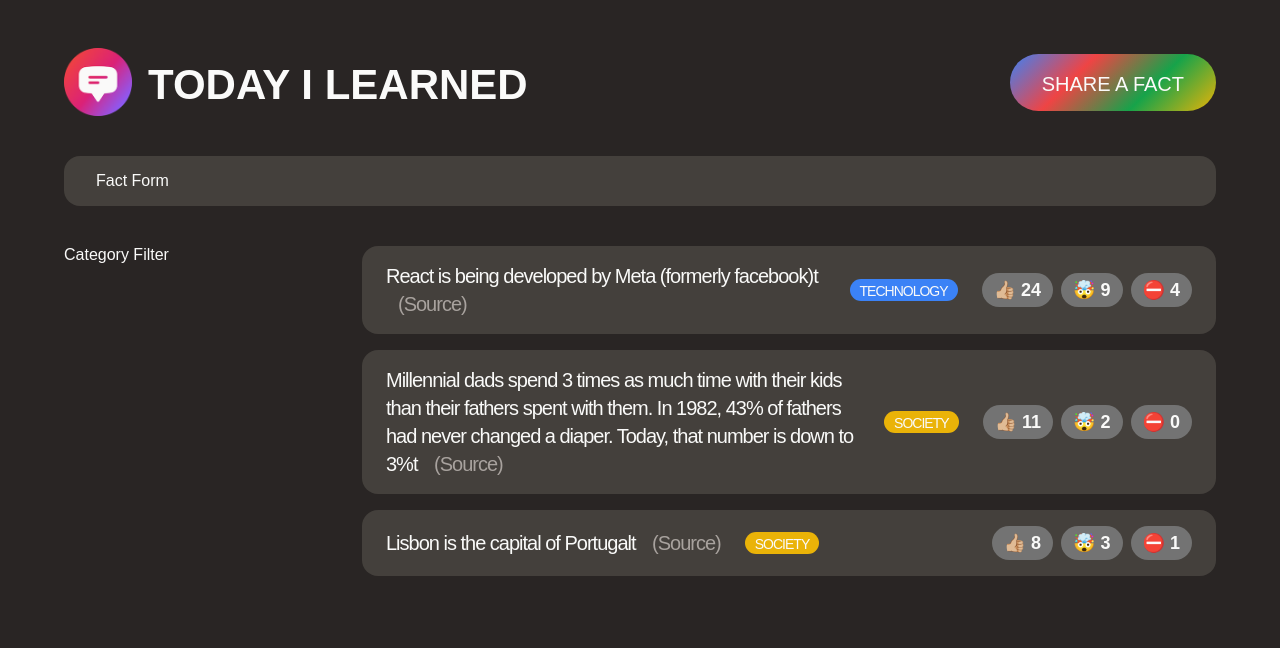
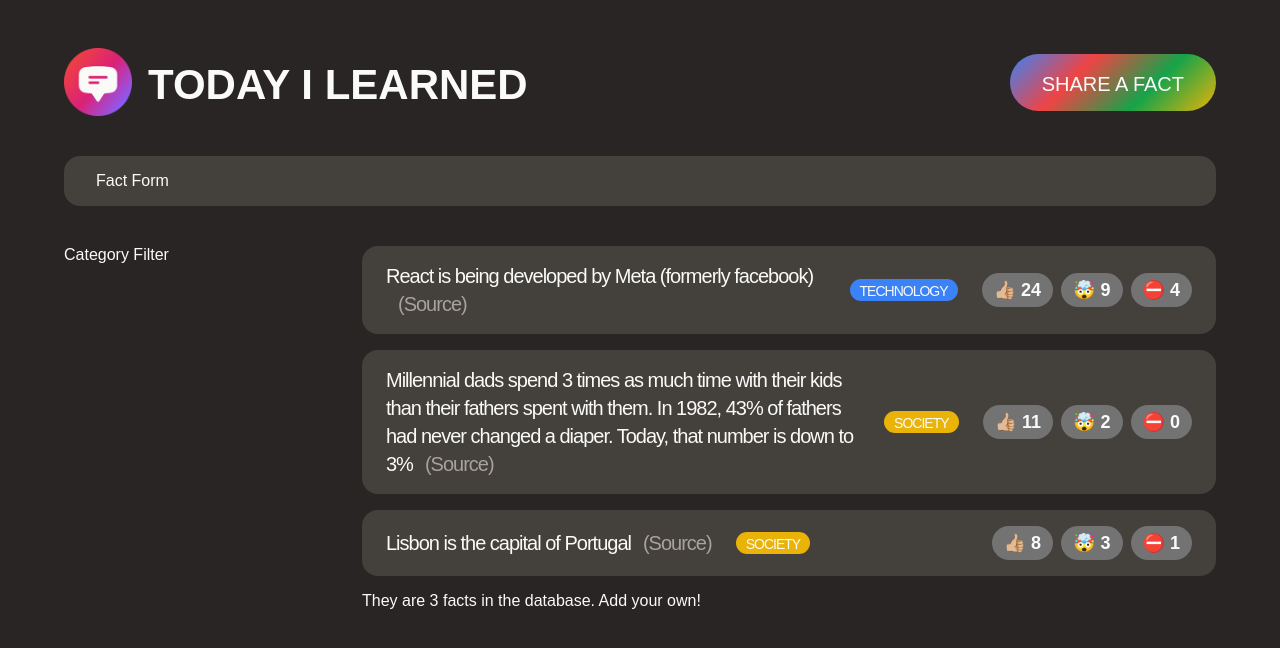
Before and after one commit to Zbigniew013/crush-course-jonas, a React (Create React App) app: page / in a window 1280 px wide. Shown: the top 648 px of the page. Built offline with nearby package versions, Linux system fonts and the light colour scheme; a web font is replaced by a local one.

Commit message:
passing and receiving props

```diff
--- a/src/App.js
+++ b/src/App.js
@@ -86,19 +86,33 @@ function FactList() {
     <section>
       <ul className='facts-list'>
         {facts.map(fact => (
-          <li key={fact.id} className='fact'>
+          <Fact key={fact.id} fact={fact} test='23' />
+        ))}
+      </ul>
+      <p>They are {facts.length} facts in the database. Add your own! </p>
+    </section>
+  );
+}
+
+function Fact({ fact }) {
+  return (
+    <li className='fact'>
       <p>
-              {fact.text}t{" "}
-              <a className='source' href={fact.source} target='_blank'>
+        {fact.text}
+        <a
+          className='source'
+          href={fact.source}
+          target='_blank'
+          rel='noreferrer'
+        >
           (Source)
         </a>
       </p>
       <span
         className='tag'
         style={{
-                backgroundColor: CATEGORIES.find(
-                  cat => cat.name === fact.category
-                ).color,
+          backgroundColor: CATEGORIES.find(cat => cat.name === fact.category)
+            .color,
         }}
       >
         {fact.category}
@@ -109,9 +123,6 @@ function FactList() {
         <button>⛔️ {fact.votesFalse}</button>
       </div>
     </li>
-        ))}
-      </ul>
-    </section>
   );
 }
 
--- a/src/style.css
+++ b/src/style.css
@@ -7,7 +7,7 @@
 body {
   background-color: #292524;
   color: #fafaf9;
-	font-family: 'Sono', sans-serif;
+  font-family: "Sono", sans-serif;
   padding: 48px 64px;
 }
 
@@ -17,7 +17,7 @@ body {
 
 /* MAINLAYOUT */
 
-.container {
+#root {
   max-width: 1500px;
   margin: 0 auto;
 }
@@ -58,7 +58,7 @@ h1 {
   font-size: 42px;
   text-transform: uppercase;
   text-align: center;
-	font-family: 'Coiny', Arial, sans-serif;
+  font-family: "Coiny", Arial, sans-serif;
   line-height: 1;
   margin-top: 6px;
 }
@@ -92,7 +92,7 @@ h1 {
 .tag {
   text-transform: uppercase;
   font-size: 14px;
-	font-family: 'Coiny', Arial, sans-serif;
+  font-family: "Coiny", Arial, sans-serif;
   padding-top: 3px;
   padding-left: 10px;
   padding-right: 10px;
@@ -142,7 +142,7 @@ ul {
 
 .btn {
   border: none;
-	font-family: 'Coiny', sans-serif;
+  font-family: "Coiny", sans-serif;
   line-height: 1;
   text-transform: uppercase;
   font-size: 17px;
```
Lines whose indentation alone changed are shown as unchanged.
